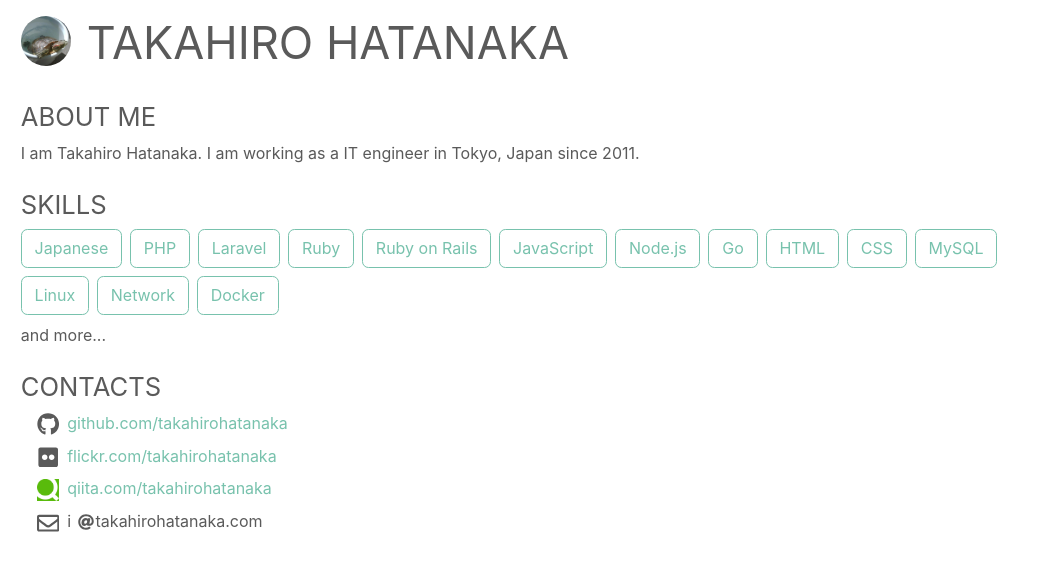
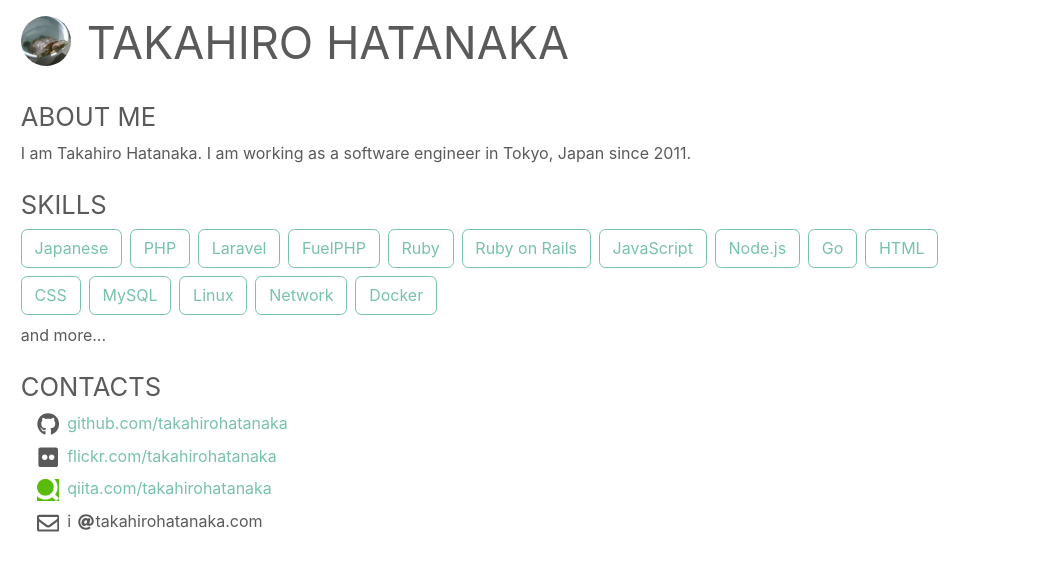
Before and after one commit to takahirohatanaka/takahirohatanaka.com, a Nuxt app: page / in a window 1280 px wide. Shown: the top 570 px of the page, without its empty margins (0-1039 px from the left). Built offline with nearby package versions, Linux system fonts and the light colour scheme.

Commit message:
update skills

```diff
--- a/components/skills.vue
+++ b/components/skills.vue
@@ -20,6 +20,7 @@ export default {
       "Japanese",
       "PHP",
       "Laravel",
+      "FuelPHP",
       "Ruby",
       "Ruby on Rails",
       "JavaScript",
--- a/pages/index.vue
+++ b/pages/index.vue
@@ -9,7 +9,7 @@
       <section class="about-me">
         <h1>About me</h1>
         <div>
-          I am Takahiro Hatanaka. I am working as a IT engineer in Tokyo, Japan
+          I am Takahiro Hatanaka. I am working as a software engineer in Tokyo, Japan
           since 2011.
         </div>
       </section>
```
